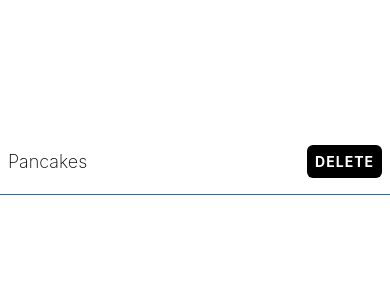
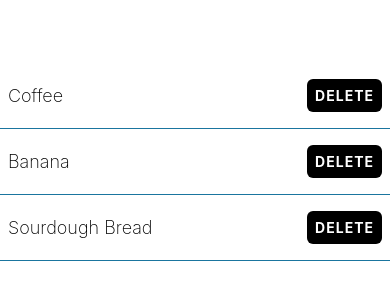
Before and after one commit to eisBlume0901/React_Native_TaskApp_Frontend_Masters, a React Native app: screen / in a window 390 px wide. Shown: the part 260-560 px from the top of the page. Built offline with nearby package versions, Linux system fonts and the light colour scheme.

Commit message:
Fix eslint.config.js to enable linting and added prettier to support VSCode IDE. Added new component ShoppingListItem.tsx

```diff
--- a/App.tsx
+++ b/App.tsx
@@ -1,40 +1,15 @@
-import {StatusBar} from 'expo-status-bar';
-import {StyleSheet, Text, View, TouchableOpacity, Alert } from 'react-native';
-import {theme} from "./theme";
+import { StatusBar } from "expo-status-bar";
+import { StyleSheet, Text, View, TouchableOpacity, Alert } from "react-native";
+import { theme } from "./theme";
+import {ShoppingListItem} from "./components/ShoppingListItem";
 
 export default function App() {
-
-    const handleDelete = () => {
-        Alert.alert
-        (
-            "Are you sure you want to delete this?",
-            "It will be gone for good",
-            [
-                {
-                    text: "Yes",
-                    onPress: () => console.log("Ok, deleting..."),
-                    style: "destructive",
-                },
-                {
-                    text: "Cancel",
-                    style: "cancel",
-                }
-            ]
-        )
-    }
-
   return (
     <View style={styles.container}>
-            <View style={styles.itemContainer}>
-                <Text style={styles.itemText}>Pancakes</Text>
-                <TouchableOpacity
-                    onPress={handleDelete}
-                    style={styles.button}
-                    activeOpacity={0.8}>
-                    <Text style={styles.buttonText}>Delete</Text>
-                </TouchableOpacity>
-            </View>
-            <StatusBar style="auto"/>
+        <ShoppingListItem name="Coffee" />
+        <ShoppingListItem name="Banana" />
+        <ShoppingListItem name="Sourdough Bread" />
+      <StatusBar style="auto" />
     </View>
   );
 }
@@ -43,30 +18,6 @@ const styles = StyleSheet.create({
   container: {
     flex: 1,
     backgroundColor: theme.colorWhite,
-        justifyContent: 'center',
+    justifyContent: "center",
   },
-    itemContainer: {
-        borderBottomWidth: 1,
-        borderBottomColor: theme.colorCerulean,
-        paddingHorizontal: 8,
-        paddingVertical: 16,
-        flexDirection: "row",
-        alignItems: "center",
-        justifyContent: "space-between",
-    },
-    itemText: {
-        fontSize: 18,
-        fontWeight: 200,
-    },
-    button: {
-        backgroundColor: theme.colorBlack,
-        padding: 8,
-        borderRadius: 6,
-    },
-    buttonText: {
-        color: theme.colorWhite,
-        fontWeight: "bold",
-        textTransform: "uppercase",
-        letterSpacing: 1,
-    }
 });
--- /dev/null
+++ b/components/ShoppingListItem.tsx
@@ -0,0 +1,66 @@
+import { View, Text, StyleSheet, TouchableOpacity, Alert } from "react-native";
+import { theme } from "../theme";
+
+type Props = {
+  name?: string; // name? means the name property is optional by using ?
+};
+
+export function ShoppingListItem({ name }: Props) {
+  const handleDelete = () => {
+    Alert.alert(
+      `Are you sure you want to delete ${name}?`,
+      "It will be gone for good",
+      [
+        {
+          text: "Yes",
+          onPress: () => console.log("Ok, deleting..."),
+          style: "destructive",
+        },
+        {
+          text: "Cancel",
+          style: "cancel",
+        },
+      ],
+    );
+  };
+
+  return (
+    <View style={styles.itemContainer}>
+      <Text style={styles.itemText}>{name}</Text>
+      <TouchableOpacity
+        onPress={handleDelete}
+        style={styles.button}
+        activeOpacity={0.8}
+      >
+        <Text style={styles.buttonText}>Delete</Text>
+      </TouchableOpacity>
+    </View>
+  );
+}
+
+const styles = StyleSheet.create({
+  itemContainer: {
+    borderBottomWidth: 1,
+    borderBottomColor: theme.colorCerulean,
+    paddingHorizontal: 8,
+    paddingVertical: 16,
+    flexDirection: "row",
+    alignItems: "center",
+    justifyContent: "space-between",
+  },
+  itemText: {
+    fontSize: 18,
+    fontWeight: 200,
+  },
+  button: {
+    backgroundColor: theme.colorBlack,
+    padding: 8,
+    borderRadius: 6,
+  },
+  buttonText: {
+    color: theme.colorWhite,
+    fontWeight: "bold",
+    textTransform: "uppercase",
+    letterSpacing: 1,
+  },
+});
```
Also changed, not shown: eslint.config.js (+11 -4 lines), package.json (+6 -2 lines), 2 other files (tests, documents, lock files or other folders). Lines whose indentation alone changed are shown as unchanged.
